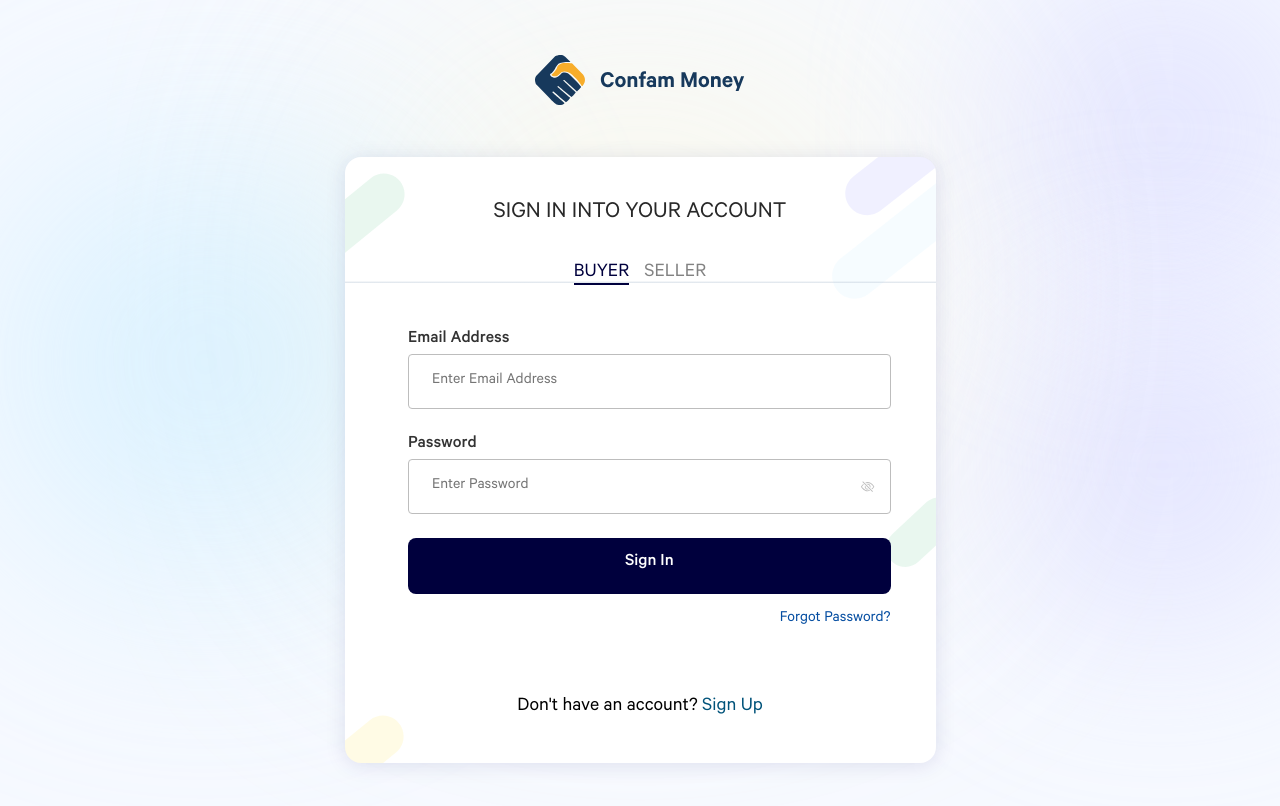
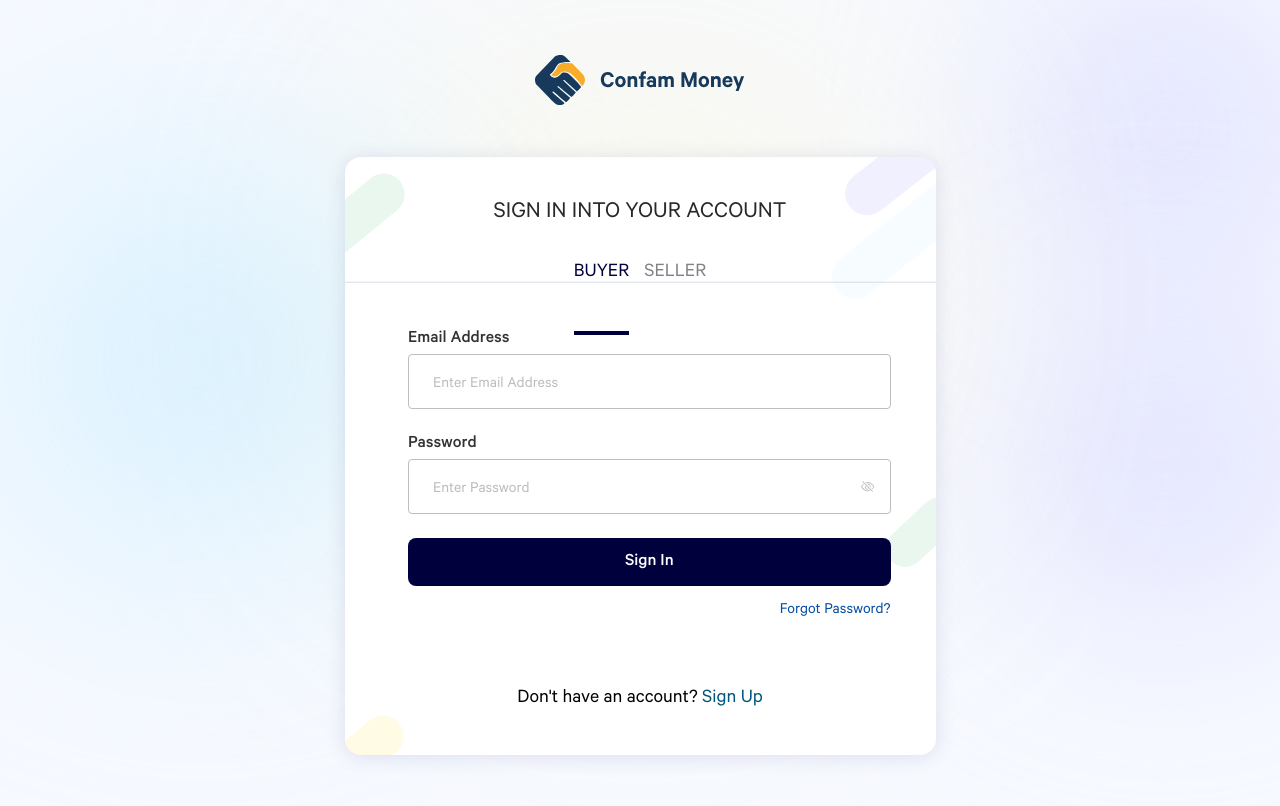
Before and after one commit to Ndibechinonso/MoneyBuyer-Comfam, a React (Create React App) app: page /signin/buyer in a window 1280 px wide. Shown: the top 806 px of the page. Built offline with nearby package versions, Linux system fonts and the light colour scheme.

Commit message:
edit auth button and input styles

```diff
--- a/src/static/styles/components/button.scss
+++ b/src/static/styles/components/button.scss
@@ -11,28 +11,28 @@
     &__normal {
         padding: 0.75rem 2rem;
         @include normalTextMedium; //18
-        height: 3.5rem;
+        // height: 3.5rem;
     }
     &__tiny{
         padding: 0.375rem 0.5rem;
         @include smallerText; //14
-        height: 2rem;
+        // height: 2rem;
     }
 
     &__small {
         padding: 0.5rem 0.875rem;
         @include smallTextMedium; //16
-        height: 3rem;
+        // height: 3rem;
     }
     &__medium {
         padding: 0.75rem 2rem;
         @include mediumTextMedium; //20
-        height: 3.75rem;
+        // height: 3.75rem;
     }
     &__large {
         padding: 0.75rem 2rem;
         @include largeTextMedium; //24
-        height: 4rem;
+        // height: 4rem;
     }
 
     &__normal, &__medium,
--- a/src/static/styles/pages/auth/signup/index.scss
+++ b/src/static/styles/pages/auth/signup/index.scss
@@ -45,8 +45,9 @@
     gap: 15px;
   }
   &_active_tab {
-    border-bottom: 2px solid #00003d !important;
+    border-bottom: 4px solid #00003d !important;
     color: var(--brandColorPrimary1);
+    padding-bottom: 3rem;
   }
 }
 .verification_container {
--- a/src/static/styles/pages/auth/signup/seller_signup.scss
+++ b/src/static/styles/pages/auth/signup/seller_signup.scss
@@ -19,8 +19,8 @@
   }
   .signup_btn {
     width: 100%;
-    @include flexRow;
-    justify-content: space-around;
+    // @include flexRow;
+    // justify-content: space-around;
   }
   .bvn_div label {
     @include flexRow;
@@ -44,13 +44,23 @@
       height: 3.4375rem;
       border: 1px solid var(--greyColorGrey4);
       min-width: 100%;
-      padding-left: 1.4375rem;
+      // padding-left: 1.4375rem;
       margin-top: 0.25rem;
       border-radius: 0.25rem;
-      font-size: 1rem;
-      font-weight: 400;
       color: var(--greyColorGrey1);
-      line-height: 19px;
+      padding: 1.25rem 2.5rem 0.75rem 1.5rem;
+
+      // line-height: 19.2px;
+
+      &::placeholder {
+        color: var(--greyColorGrey4);
+      }
+      &,
+      &::placeholder {
+        font-size: 1rem;
+        font-weight: 400;
+        // line-height: 19.2px;
+      }
       &_container {
         position: relative;
         & > input {
@@ -61,9 +71,9 @@
         position: absolute;
         display: flex;
         align-items: center;
-        inset: 15px 1rem 15px auto ;
+        inset: 15px 1rem 15px auto;
         background-color: transparent;
-        svg{
+        svg {
           fill: var(--greyColorGrey4);
         }
       }
```
